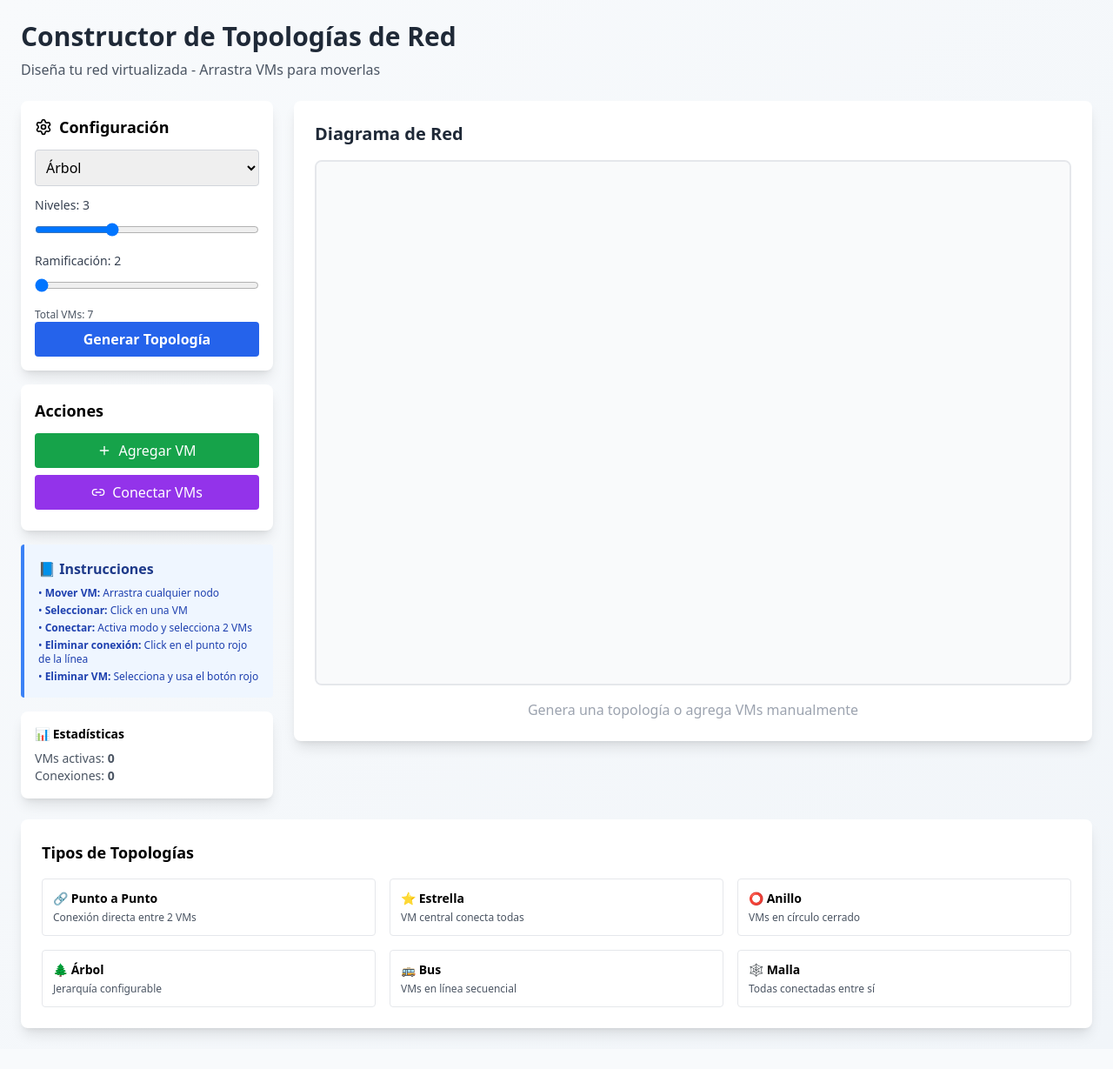
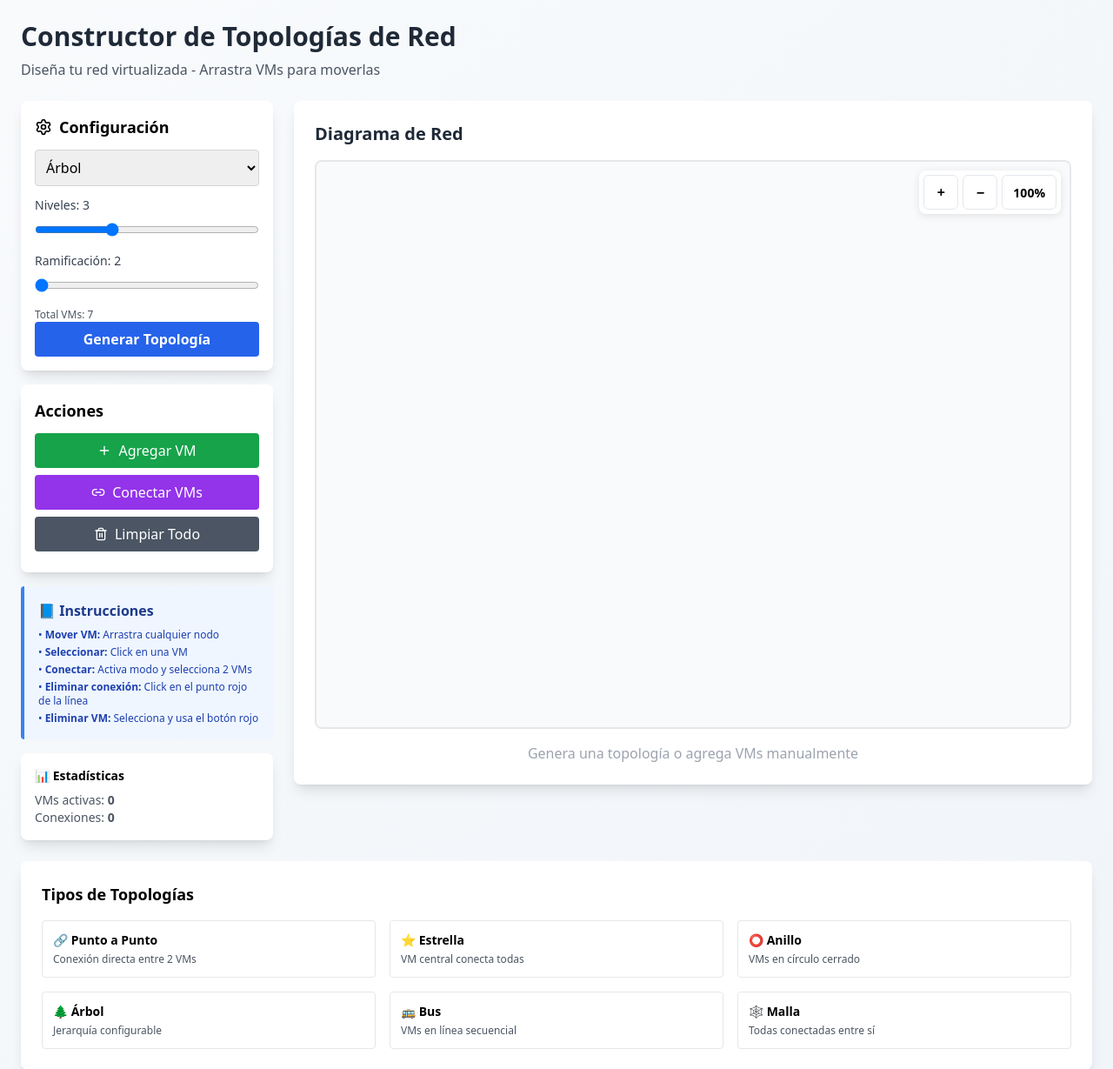
Before and after one commit to JesusAP346/PROYECTO_CLOUD_G4, a Flask app: page / in a window 1280 px wide. Shown: the top 1229 px of the page at 87% size. Before the commit the page ends 1195 px from the top, so only its background shows below. Run offline with Flask 3, Linux system fonts and the light colour scheme; data that the repository does not hold is empty; some libraries are stand-ins or nearby versions.

Commit message:
ascdacxz

```diff
--- a/app.py
+++ b/app.py
@@ -11,123 +11,150 @@ class NetworkTopology:
         self.next_id = 1
 
     def generate_topology(self, topology_type, config):
-        """Genera una topología específica basada en el tipo y configuración"""
-        self.nodes = []
-        self.edges = []
-
+        """Genera una topología específica y la AGREGA a la existente"""
         center_x = 400
         center_y = 300
         radius = 150
 
+        # NO reiniciamos nodes y edges, los mantenemos
+        new_nodes = []
+        new_edges = []
+
+        # Calcular el siguiente ID disponible
+        next_id = max([node['id'] for node in self.nodes], default=0) + 1
+
         if topology_type == "point-to-point":
-            self.nodes = [
-                {'id': 1, 'x': center_x - 100, 'y': center_y, 'label': 'VM-1'},
-                {'id': 2, 'x': center_x + 100, 'y': center_y, 'label': 'VM-2'}
+            new_nodes = [
+                {'id': next_id, 'x': center_x - 100, 'y': center_y, 'label': f'VM-{next_id}'},
+                {'id': next_id + 1, 'x': center_x + 100, 'y': center_y, 'label': f'VM-{next_id + 1}'}
             ]
-            self.edges = [{'from': 1, 'to': 2}]
-            self.next_id = 3
+            new_edges = [{'from': next_id, 'to': next_id + 1}]
 
         elif topology_type == "star":
-            central_id = 1
-            self.nodes = [{'id': central_id, 'x': center_x, 'y': center_y, 'label': 'VM-1'}]
+            # Desplazar ligeramente para evitar superposición
+            center_x += 200
+            center_y += 200
+
+            central_id = next_id
+            new_nodes = [{'id': central_id, 'x': center_x, 'y': center_y, 'label': f'VM-{central_id}'}]
 
             for i in range(config.get('node_count', 5) - 1):
                 angle = (i * 2 * math.pi) / (config.get('node_count', 5) - 1)
-                new_id = i + 2
-                self.nodes.append({
+                new_id = next_id + i + 1
+                new_nodes.append({
                     'id': new_id,
                     'x': center_x + radius * math.cos(angle),
                     'y': center_y + radius * math.sin(angle),
                     'label': f'VM-{new_id}'
                 })
-                self.edges.append({'from': central_id, 'to': new_id})
-            self.next_id = config.get('node_count', 5) + 1
+                new_edges.append({'from': central_id, 'to': new_id})
 
         elif topology_type == "ring":
+            # Desplazar
+            center_x -= 200
+            center_y += 200
+
             node_count = config.get('node_count', 5)
             for i in range(node_count):
                 angle = (i * 2 * math.pi) / node_count
-                new_id = i + 1
-                self.nodes.append({
+                new_id = next_id + i
+                new_nodes.append({
                     'id': new_id,
                     'x': center_x + radius * math.cos(angle),
                     'y': center_y + radius * math.sin(angle),
                     'label': f'VM-{new_id}'
                 })
-                self.edges.append({
-                    'from': new_id,
-                    'to': (new_id % node_count) + 1
-                })
-            self.next_id = node_count + 1
+                # Conectar en anillo
+                if i < node_count - 1:
+                    new_edges.append({'from': new_id, 'to': new_id + 1})
+                else:
+                    new_edges.append({'from': new_id, 'to': next_id})  # Conectar último con primero
 
         elif topology_type == "tree":
+            # Desplazar
+            center_x -= 200
+            center_y -= 200
+
             levels = config.get('tree_levels', 3)
             branching = config.get('tree_branching', 2)
 
             # Nodo raíz
-            root_id = 1
-            self.nodes.append({'id': root_id, 'x': center_x, 'y': 80, 'label': 'VM-1'})
-            current_level = [{'id': root_id, 'x': center_x, 'y': 80}]
-            next_id = 2
+            root_id = next_id
+            new_nodes.append({'id': root_id, 'x': center_x, 'y': center_y, 'label': f'VM-{root_id}'})
+            current_level = [{'id': root_id, 'x': center_x, 'y': center_y}]
+            current_id = next_id + 1
 
             for level in range(1, levels):
                 next_level = []
                 nodes_in_level = len(current_level) * branching
-                spacing = 700 / (nodes_in_level + 1)
-                y = 80 + level * 140
+                spacing = 400 / (nodes_in_level + 1)  # Reducir spacing para árbol más compacto
+                y = center_y + level * 100
 
                 for parent_idx, parent in enumerate(current_level):
                     for i in range(branching):
                         child_idx = parent_idx * branching + i
-                        x = spacing * (child_idx + 1) + 50
-                        self.nodes.append({
-                            'id': next_id,
+                        x = center_x - 200 + spacing * (child_idx + 1)
+                        new_nodes.append({
+                            'id': current_id,
                             'x': x,
                             'y': y,
-                            'label': f'VM-{next_id}'
+                            'label': f'VM-{current_id}'
                         })
-                        self.edges.append({'from': parent['id'], 'to': next_id})
-                        next_level.append({'id': next_id, 'x': x, 'y': y})
-                        next_id += 1
+                        new_edges.append({'from': parent['id'], 'to': current_id})
+                        next_level.append({'id': current_id, 'x': x, 'y': y})
+                        current_id += 1
 
                 current_level = next_level
-            self.next_id = next_id
 
         elif topology_type == "bus":
+            # Desplazar
+            center_y -= 200
+
             node_count = config.get('node_count', 5)
-            bus_spacing = 600 / (node_count + 1)
+            bus_spacing = 400 / (node_count + 1)
 
             for i in range(node_count):
-                new_id = i + 1
-                self.nodes.append({
+                new_id = next_id + i
+                new_nodes.append({
                     'id': new_id,
-                    'x': bus_spacing * (i + 1) + 100,
+                    'x': center_x - 200 + bus_spacing * (i + 1),
                     'y': center_y,
                     'label': f'VM-{new_id}'
                 })
                 if i > 0:
-                    self.edges.append({'from': new_id - 1, 'to': new_id})
-            self.next_id = node_count + 1
+                    new_edges.append({'from': new_id - 1, 'to': new_id})
 
         elif topology_type == "mesh":
+            # Desplazar
+            center_x += 200
+            center_y -= 200
+
             node_count = config.get('node_count', 5)
-            mesh_radius = 120
+            mesh_radius = 100
 
             # Crear nodos
             for i in range(node_count):
                 angle = (i * 2 * math.pi) / node_count
-                self.nodes.append({
-                    'id': i + 1,
+                new_id = next_id + i
+                new_nodes.append({
+                    'id': new_id,
                     'x': center_x + mesh_radius * math.cos(angle),
                     'y': center_y + mesh_radius * math.sin(angle),
-                    'label': f'VM-{i+1}'
+                    'label': f'VM-{new_id}'
                 })
 
             # Crear conexiones de malla completa
             for i in range(node_count):
                 for j in range(i + 1, node_count):
-                    self.edges.append({'from': i + 1, 'to': j + 1})
-            self.next_id = node_count + 1
+                    new_edges.append({'from': next_id + i, 'to': next_id + j})
+
+        # AGREGAR nuevos nodos y edges a los existentes (no reemplazar)
+        self.nodes.extend(new_nodes)
+        self.edges.extend(new_edges)
+
+        # Actualizar next_id para futuras adiciones
+        if new_nodes:
+            self.next_id = max(node['id'] for node in self.nodes) + 1
 
     def add_node(self, x, y):
         """Agrega un nuevo nodo en la posición especificada"""
@@ -204,6 +231,18 @@ def generate_topology():
         'topology': topology.get_state()
     })
 
+@app.route('/api/topology/clear', methods=['POST'])
+def clear_topology():
+    """Limpia toda la topología"""
+    topology.nodes = []
+    topology.edges = []
+    topology.next_id = 1
+
+    return jsonify({
+        'success': True,
+        'topology': topology.get_state()
+    })
+
 @app.route('/api/nodes', methods=['POST'])
 def add_node():
     data = request.json
--- a/static/script.js
+++ b/static/script.js
@@ -8,6 +8,13 @@ let state = {
     draggingNode: null,
     dragOffset: { x: 0, y: 0 }
 };
+
+// Variables para zoom y pan
+let scale = 1;
+let translateX = 0;
+let translateY = 0;
+let isPanning = false;
+let startPanX, startPanY;
 
 // Elementos del DOM
 const elements = {
@@ -37,13 +44,18 @@ const elements = {
 // Inicialización
 document.addEventListener('DOMContentLoaded', function() {
     // Inicializar íconos de Lucide
-    lucide.createIcons();
+    if (typeof lucide !== 'undefined') {
+        lucide.createIcons();
+    }
 
     // Cargar estado inicial del servidor
     loadTopologyState();
 
     // Configurar event listeners
     setupEventListeners();
+
+    // Aplicar transformación inicial
+    applyZoom();
 });
 
 function setupEventListeners() {
@@ -68,12 +80,101 @@ function setupEventListeners() {
     elements.connectBtn.addEventListener('click', toggleConnectMode);
     elements.deleteNodeBtn.addEventListener('click', deleteSelectedNode);
 
+    // Controles de zoom
+    document.getElementById('zoom-in').addEventListener('click', zoomIn);
+    document.getElementById('zoom-out').addEventListener('click', zoomOut);
+    document.getElementById('zoom-reset').addEventListener('click', resetZoom);
+
+    // Zoom con rueda del mouse
+    elements.svg.addEventListener('wheel', handleWheel, { passive: false });
+
+    // Pan (arrastrar)
+    elements.svg.addEventListener('mousedown', startPan);
+    document.addEventListener('mousemove', doPan);
+    document.addEventListener('mouseup', stopPan);
+
     // Eventos del SVG
     elements.svg.addEventListener('click', handleSvgClick);
     elements.svg.addEventListener('mousedown', handleMouseDown);
     elements.svg.addEventListener('mousemove', handleMouseMove);
     elements.svg.addEventListener('mouseup', handleMouseUp);
     elements.svg.addEventListener('mouseleave', handleMouseUp);
+}
+
+// Funciones de zoom y pan
+function zoomIn() {
+    if (scale < 3) {
+        scale += 0.1;
+        applyZoom();
+    }
+}
+
+function zoomOut() {
+    if (scale > 0.3) {
+        scale -= 0.1;
+        applyZoom();
+    }
+}
+
+function resetZoom() {
+    scale = 1;
+    translateX = 0;
+    translateY = 0;
+    applyZoom();
+}
+
+function applyZoom() {
+    elements.svg.style.transform = `translate(${translateX}px, ${translateY}px) scale(${scale})`;
+    document.getElementById('zoom-reset').textContent = `${Math.round(scale * 100)}%`;
+}
+
+function handleWheel(event) {
+    event.preventDefault();
+
+    const rect = elements.svg.getBoundingClientRect();
+    const mouseX = event.clientX - rect.left;
+    const mouseY = event.clientY - rect.top;
+
+    const zoomIntensity = 0.001;
+    const wheel = event.deltaY < 0 ? 1 : -1;
+    const zoom = Math.exp(wheel * zoomIntensity);
+
+    // Calcular nueva escala
+    const newScale = scale * zoom;
+
+    // Limitar zoom
+    if (newScale < 0.3 || newScale > 3) return;
+
+    // Calcular desplazamiento para mantener el punto del mouse fijo
+    translateX -= (mouseX - translateX) * (zoom - 1);
+    translateY -= (mouseY - translateY) * (zoom - 1);
+
+    scale = newScale;
+    applyZoom();
+}
+
+function startPan(event) {
+    // Solo iniciar pan si no se está haciendo clic en un nodo y no estamos en modo conexión
+    if (!event.target.classList.contains('node') && !state.connectMode) {
+        isPanning = true;
+        startPanX = event.clientX - translateX;
+        startPanY = event.clientY - translateY;
+        elements.svg.style.cursor = 'grabbing';
+        event.preventDefault();
+    }
+}
+
+function doPan(event) {
+    if (!isPanning) return;
+
+    translateX = event.clientX - startPanX;
+    translateY = event.clientY - startPanY;
+    applyZoom();
+}
+
+function stopPan() {
+    isPanning = false;
+    elements.svg.style.cursor = 'grab';
 }
 
 function updateUI() {
@@ -204,18 +305,18 @@ async function deleteSelectedNode() {
     }
 }
 
-async function handleSvgClick(event) {
+function handleSvgClick(event) {
     if (event.target.classList.contains('node')) {
         const nodeId = parseInt(event.target.dataset.nodeId);
         handleNodeClick(nodeId, event);
     } else if (event.target.classList.contains('edge-delete')) {
         const fromId = parseInt(event.target.dataset.from);
         const toId = parseInt(event.target.dataset.to);
-        await deleteEdge(fromId, toId);
+        deleteEdge(fromId, toId);
     }
 }
 
-async function handleNodeClick(nodeId, event) {
+function handleNodeClick(nodeId, event) {
     event.stopPropagation();
 
     if (state.connectMode) {
@@ -224,7 +325,7 @@ async function handleNodeClick(nodeId, event) {
             updateConnectStep();
             drawTopology();
         } else if (state.connectFrom !== nodeId) {
-            await connectNodes(state.connectFrom, nodeId);
+            connectNodes(state.connectFrom, nodeId);
             state.connectFrom = null;
             state.connectMode = false;
             toggleConnectMode(); // Para actualizar UI
@@ -286,28 +387,31 @@ function handleMouseDown(event) {
     const node = state.nodes.find(n => n.id === nodeId);
     if (!node) return;
 
+    // Obtener las coordenadas del mouse ajustadas por el zoom y pan
     const rect = elements.svg.getBoundingClientRect();
-    const point = elements.svg.createSVGPoint();
-    point.x = event.clientX - rect.left;
-    point.y = event.clientY - rect.top;
+    const mouseX = (event.clientX - rect.left - translateX) / scale;
+    const mouseY = (event.clientY - rect.top - translateY) / scale;
 
     state.draggingNode = nodeId;
     state.dragOffset = {
-        x: point.x - node.x,
-        y: point.y - node.y
+        x: mouseX - node.x,
+        y: mouseY - node.y
     };
+
+    // Prevenir que se active el pan cuando se arrastra un nodo
+    event.stopPropagation();
 }
 
-async function handleMouseMove(event) {
+function handleMouseMove(event) {
     if (!state.draggingNode) return;
 
+    // Obtener las coordenadas del mouse ajustadas por el zoom y pan
     const rect = elements.svg.getBoundingClientRect();
-    const point = elements.svg.createSVGPoint();
-    point.x = event.clientX - rect.left;
-    point.y = event.clientY - rect.top;
+    const mouseX = (event.clientX - rect.left - translateX) / scale;
+    const mouseY = (event.clientY - rect.top - translateY) / scale;
 
-    const newX = point.x - state.dragOffset.x;
-    const newY = point.y - state.dragOffset.y;
+    const newX = mouseX - state.dragOffset.x;
+    const newY = mouseY - state.dragOffset.y;
 
     // Actualizar posición localmente para respuesta inmediata
     const node = state.nodes.find(n => n.id === state.draggingNode);
@@ -346,6 +450,9 @@ async function handleMouseUp() {
 function drawTopology() {
     // Limpiar SVG
     elements.svg.innerHTML = '';
+
+    // Aplicar la transformación de zoom y pan al SVG
+    elements.svg.style.transform = `translate(${translateX}px, ${translateY}px) scale(${scale})`;
 
     // Dibujar conexiones
     state.edges.forEach(edge => {
@@ -408,7 +515,7 @@ function drawTopology() {
         circle.setAttribute('stroke-width', '3');
         circle.classList.add('node');
         circle.dataset.nodeId = node.id;
-        circle.style.cursor = isDragging ? 'grabbing' : 'grab';
+        circle.style.cursor = 'pointer';
         elements.svg.appendChild(circle);
 
         // Texto de la VM (usando foreignObject para HTML)
@@ -454,7 +561,9 @@ function drawTopology() {
     }
 
     // Re-inicializar íconos de Lucide
-    lucide.createIcons();
+    if (typeof lucide !== 'undefined') {
+        lucide.createIcons();
+    }
 }
 
 async function loadTopologyState() {
--- a/static/style.css
+++ b/static/style.css
@@ -1,39 +1,106 @@
-.node {
+/* Estilos para el contenedor del SVG */
+.border-2.border-gray-200 {
+    position: relative;
+    overflow: hidden;
+    cursor: grab;
+}
+
+.border-2.border-gray-200:active {
+    cursor: grabbing;
+}
+
+#network-svg {
+    transform-origin: 0 0;
+    transition: transform 0.1s ease;
+}
+
+/* Mejorar visibilidad de nodos y conexiones */
+.node:hover {
+    filter: brightness(1.2);
+}
+
+.edge-delete {
+    transition: opacity 0.2s ease, r 0.2s ease;
+}
+
+.edge-delete:hover {
+    r: 15;
+    opacity: 0.9 !important;
+}
+
+/* Controles de zoom */
+.zoom-controls {
+    position: absolute;
+    top: 10px;
+    right: 10px;
+    z-index: 1000;
+    background: white;
+    border-radius: 8px;
+    padding: 5px;
+    box-shadow: 0 2px 10px rgba(0,0,0,0.1);
+    display: flex;
+    gap: 5px;
+}
+
+.zoom-btn {
+    width: 40px;
+    height: 40px;
+    border: 1px solid #e5e7eb;
+    background: white;
+    border-radius: 6px;
+    font-size: 16px;
+    font-weight: bold;
+    cursor: pointer;
+    display: flex;
+    align-items: center;
+    justify-content: center;
+    transition: all 0.2s;
+}
+
+.zoom-btn:hover {
+    background: #f3f4f6;
+    border-color: #d1d5db;
+}
+
+.zoom-reset {
+    width: auto;
+    padding: 0 12px;
+    font-size: 14px;
+}
+
+.svg-container {
+    position: relative;
+    overflow: hidden;
+}
+
+/* Asegurar que el SVG ocupe todo el espacio disponible */
+#network-svg {
+    width: 100%;
+    height: 100%;
+    min-height: 500px;
+}
+
+/* Estados de los nodos durante interacción */
+.node[data-node-id].dragging {
+    cursor: grabbing;
+}
+
+/* Botones de control de vista */
+#fit-view-btn, #reset-view-btn {
     transition: all 0.2s ease;
 }
 
-.node:hover {
-    filter: brightness(1.1);
+#fit-view-btn:hover, #reset-view-btn:hover {
+    transform: translateY(-1px);
 }
 
-.edge-delete {
-    transition: opacity 0.2s ease;
-}
-
-.edge-delete:hover {
-    opacity: 0.8 !important;
-}
-
-/* Estilos para el SVG */
+/* Mejorar la visualización de texto en SVG */
 text {
-    font-family: system-ui, -apple-system, sans-serif;
+    user-select: none;
     pointer-events: none;
 }
 
-/* Scroll personalizado */
-::-webkit-scrollbar {
-    width: 6px;
+/* Asegurar que foreignObject se muestre correctamente */
+foreignObject {
+    overflow: visible;
 }
-
-::-webkit-scrollbar-track {
-    background: #f1f5f9;
-}
-
-::-webkit-scrollbar-thumb {
-    background: #cbd5e1;
-    border-radius: 3px;
-}
-
-::-webkit-scrollbar-thumb:hover {
-    background: #94a3b8;
-}
--- a/templates/index.html
+++ b/templates/index.html
@@ -77,6 +77,11 @@
                         <i data-lucide="trash-2" class="w-4 h-4"></i>
                         Eliminar VM-<span id="selected-node-id"></span>
                     </button>
+
+                    <button id="clear-btn" class="w-full py-2 bg-gray-600 text-white rounded hover:bg-gray-700 mb-2 flex items-center justify-center gap-2 transition-colors">
+                        <i data-lucide="trash-2" class="w-4 h-4"></i>
+                        Limpiar Todo
+                    </button>
                 </div>
 
                 <div class="bg-blue-50 border-l-4 border-blue-500 p-4 rounded">
@@ -107,7 +112,14 @@
                         </span>
                     </div>
 
-                    <div class="border-2 border-gray-200 rounded-lg overflow-hidden bg-gray-50">
+                    <div class="border-2 border-gray-200 rounded-lg overflow-hidden bg-gray-50 svg-container">
+                        <!-- Controles de zoom -->
+                        <div class="zoom-controls">
+                            <button id="zoom-in" class="zoom-btn" title="Acercar">+</button>
+                            <button id="zoom-out" class="zoom-btn" title="Alejar">−</button>
+                            <button id="zoom-reset" class="zoom-btn zoom-reset" title="Resetear zoom">100%</button>
+                        </div>
+
                         <svg id="network-svg" width="800" height="600" class="w-full bg-gray-50">
                             <!-- Las conexiones y nodos se dibujarán aquí -->
                         </svg>
```
